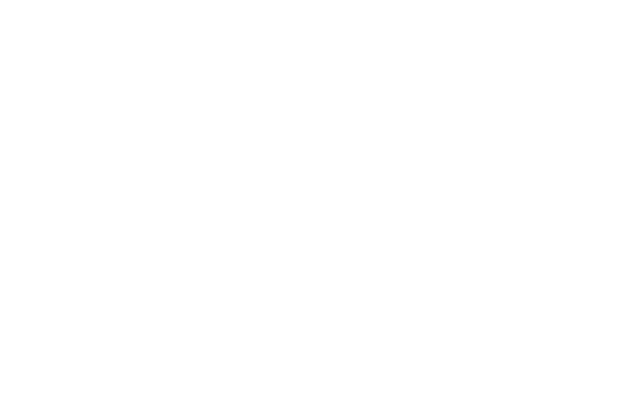
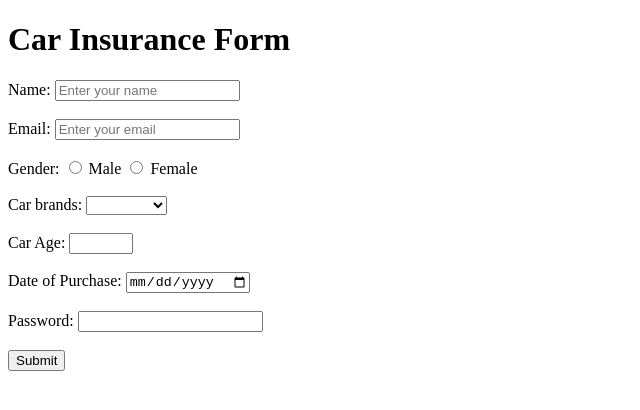
Before and after one commit to acciojob/car-insurance-form-Sahoo-Sambit, a website: page main.html in a window 1280 px wide. Shown: the whole page, without its empty margins (0-640 px from the left). Drawn offline with Linux system fonts and the light colour scheme.

Commit message:
first commit

```diff
--- a/main.html
+++ b/main.html
@@ -8,6 +8,48 @@
 
 <body>
 	<!-- the entire body must be written by student -->
+	<h1>Car Insurance Form</h1>
+	<form action="#" method="post">
+		<div>
+			<label for="name"> Name:</label>
+			<input type="text" id="name" placeholder="Enter your name" required>
+		</div><br>
+		<div>
+			<label for="email"> Email:</label>
+			<input type="email" id="email" name="email" placeholder="Enter your email" required>
+		</div><br>
+		<div>
+			<label for="gender"> Gender:</label>
+			<input type="radio" id="male" name="gender">
+			<label for="male"> Male</label>
+			<input type="radio" id="female" name="gender">
+			<label for="female"> Female</label>
+		</div><br>
+		<div>
+			<label for="cars">Car brands:</label>
+			<select name="cars" id="cars">
+				<option value="" selected hidden></option>
+				<option value="bmw">BMW</option>
+				<option value="audi">Audi</option>
+				<option value="mercedez">Mercedez</option>
+			</select>
+		</div><br>
+		<div>
+			<label for="car-age">Car Age:</label>
+			<input type="number" id="carage" min="0" max="100" required>
+		</div><br>
+		<div>
+			<label for="date">Date of Purchase:</label>
+			<input type="date" id="dop" required>
+		</div><br>
+		<div>
+			<label for="password">Password:</label>
+			<input type="password" id="password" required>
+		</div><br>
+		<div>
+			<button type="submit">Submit</button>
+		</div>
+	</form>
     <script type="text/javascript" src="./script.js">
 </script>
 
```
